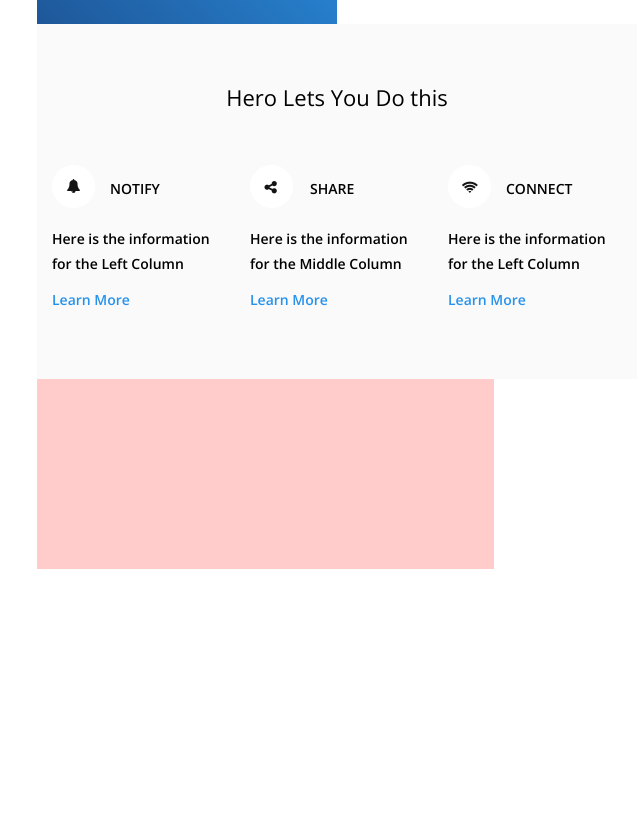
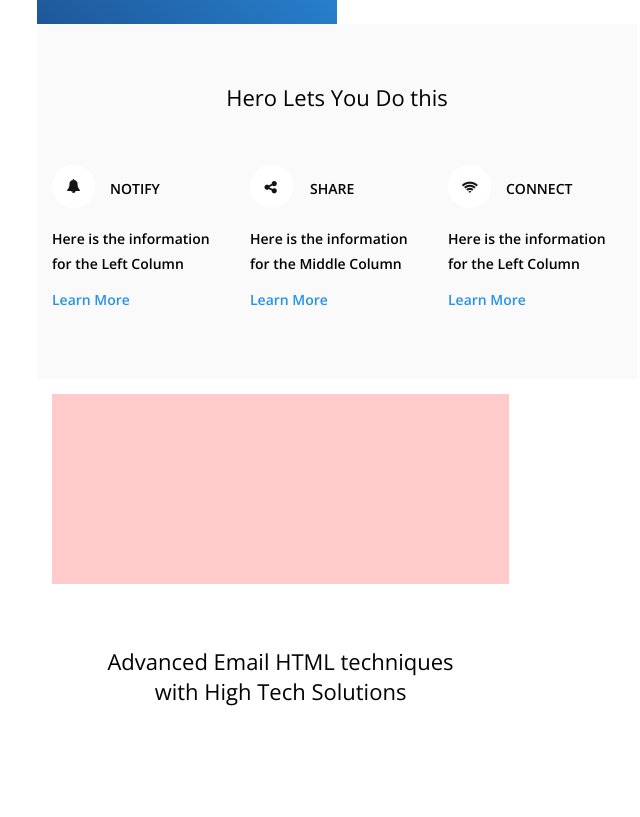
Before and after one commit to RyanPPitts/Responsive-Email-Tutorial-2020, a React app: page public/index.html in a window 1280 px wide. Shown: the part 490-1307 px from the top of the page, without its empty margins (303-943 px from the left). Before the commit the page ends 1071 px from the top, so only its background shows below. Built offline with nearby package versions, Linux system fonts and the light colour scheme.

Commit message:
Building out bottom column/rows

```diff
--- a/public/index.html
+++ b/public/index.html
@@ -286,8 +286,28 @@
             <!-- Start of advanced Row  -->
             <tr>
               <td>
-                <img src="img/image_head.jpg">
-              </td>
+                <table
+                class="header-left"
+                width="50%"
+                align="Left"
+                cellspacing="0"
+                cellpadding="0"
+                border="0"
+                style="padding: 15px 15px 70px 15px;">
+              <tr>
+                <td>
+
+                  <img src="img/image_head.jpg">
+                </td>
+              </tr>
+              <tr>
+                <td>
+
+                  <h3 style="font-family: 'Open Sans', 'Helvetica Neue', Helvetica, Arial, 'Lucida Grande', sans-serif; color: black; padding: 36px 0 16px 0; font-weight: 300; font-size: 22px;" align="center">Advanced Email HTML techniques<br> with High Tech Solutions
+                  </h3>
+                </td>
+              </tr>
+             </td>
             </tr>
             <!-- End of advanced Row -->
 
```
